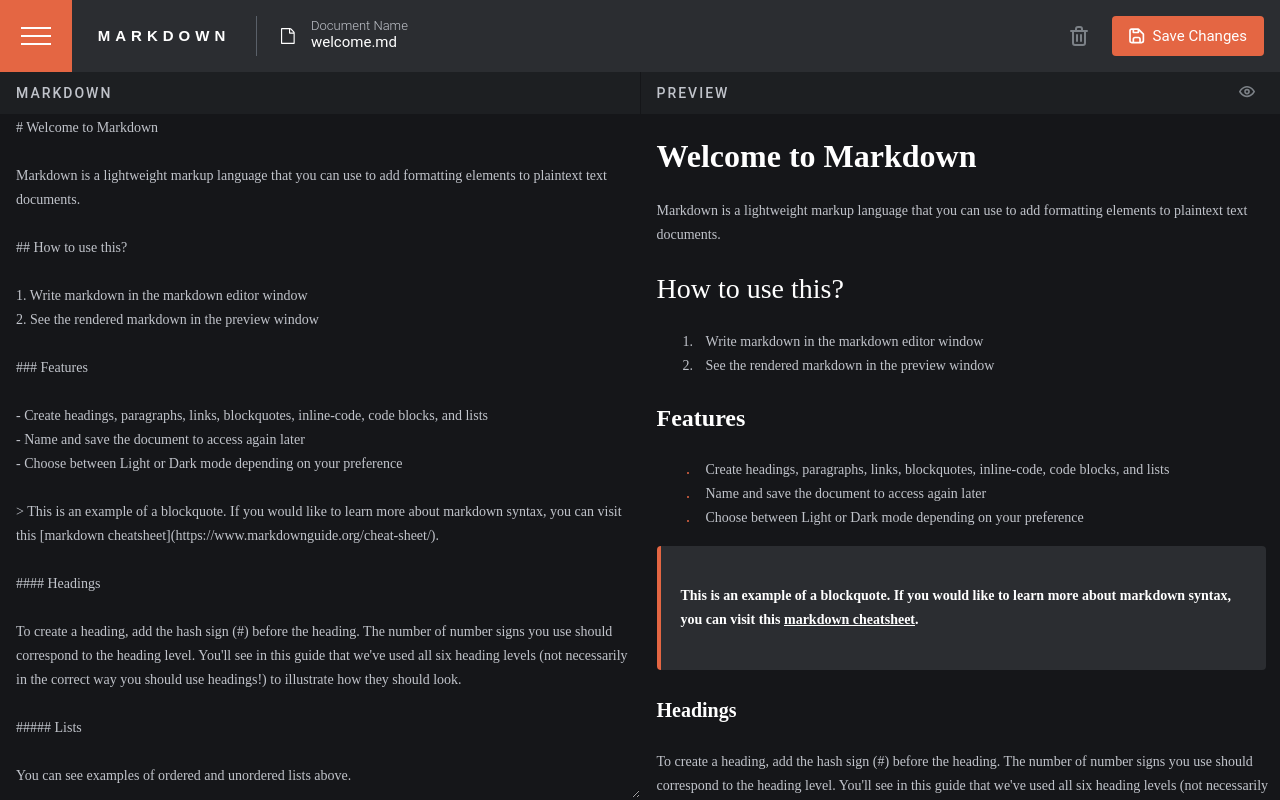
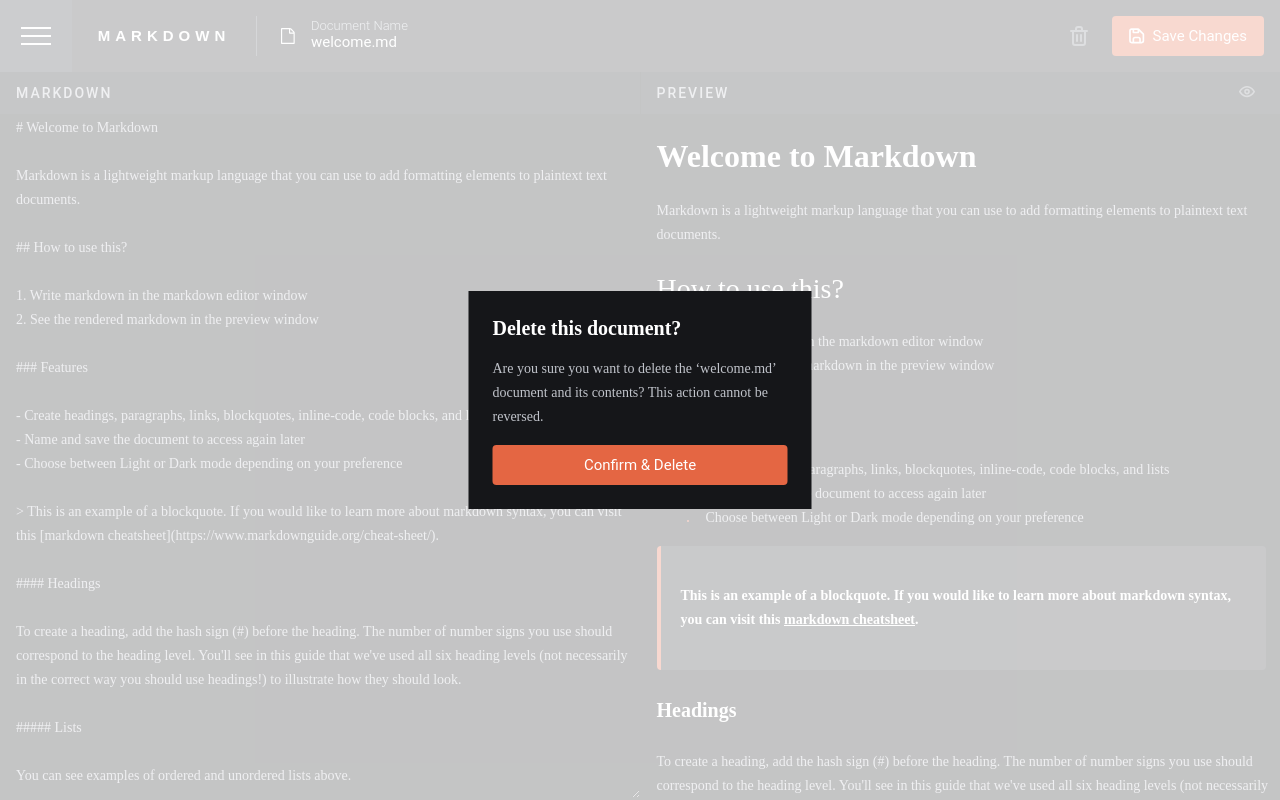
Before and after one commit to maplesyrupweb/fem-markdown-editor-react, a React (Create React App) app: page / in a window 1280 px wide. Both pictures are taken after a click on the button 1079 px from the left and 36 px from the top of the page. Built offline with nearby package versions, Linux system fonts and the light colour scheme.

Commit message:
Add delete modal

```diff
--- a/src/App.js
+++ b/src/App.js
@@ -1,7 +1,9 @@
 import React, { useContext, useRef, useState } from "react";
 import styled, { createGlobalStyle } from "styled-components";
 import { ThemeContext } from "./themes/themeContext";
+// import Modal from "react-modal";
 
+import CustomModal from "./components/Modal/Modal";
 import Navigation from "./components/Navigation/Navigation";
 import Home from "./components/Home/Home";
 
@@ -156,6 +158,7 @@
 const App = () => {
   const { theme } = useContext(ThemeContext);
   const [showSidebar, setShowSidebar] = useState(false);
+  const [modalOpen, setModalOpen] = useState(false);
   const inputRef = useRef(null);
 
   const handleSidebar = () => {
@@ -170,12 +173,13 @@
   return (
     <>
       <GlobalStyle theme={theme} />
-      {console.log(theme.color.htmlheaders)}
-      <StyledApp>
+      <StyledApp appElement={StyledApp}>
+        <CustomModal modalOpen={modalOpen} setModalOpen={setModalOpen} />
         <Navigation
           showSidebar={showSidebar}
           handleSidebar={handleSidebar}
           handleEnter={handleEnter}
+          setModalOpen={setModalOpen}
         />
         <Home inputRef={inputRef} showSidebar={showSidebar} />
       </StyledApp>
--- a/src/components/Modal/Modal.js
+++ b/src/components/Modal/Modal.js
@@ -1,5 +1,90 @@
-import React from "react";
+import React, { useContext } from "react";
+import Modal from "react-modal";
+import styled from "styled-components";
+import { ThemeContext } from "../../themes/themeContext";
+import { DocumentContext } from "../../documents/documentContext";
 
-const Modal = () => {};
+const StyleModal = styled(Modal)`
+  position: fixed;
+  top: 50%;
+  left: 50%;
+  right: auto;
+  bottom: auto;
+  margin-right: -50%;
+  transform: translate(-50%, -50%);
+  padding: 24px;
+  display: flex;
+  flex-flow: column nowrap;
+  background-color: ${({ theme }) => theme.background.main};
+`;
+const Header = styled.div`
+  width: 295px;
+  font-family: "Roboto Slab";
+  font-style: normal;
+  font-weight: 700;
+  font-size: 20px;
+  line-height: 26px;
+  margin-bottom: 16px;
+  color: ${({ theme }) => theme.color.htmlheaders};
+`;
+const Text = styled.div`
+  width: 295px;
+  font-family: "Roboto Slab";
+  font-style: normal;
+  font-weight: 400;
+  font-size: 14px;
+  line-height: 24px;
+  margin-bottom: 16px;
+  color: ${({ theme }) => theme.color.previewbody};
+`;
+const Button = styled.button`
+  display: flex;
+  flex-flow: row nowrap;
+  justify-content: center;
+  align-items: center;
+  width: 295px;
+  height: 40px;
+  margin: 0px;
+  padding: 0;
+  border: none;
+  border-radius: 4px;
+  color: #ffffff;
+  background-color: #e46643;
+  font-family: "Roboto";
+  font-style: normal;
+  font-weight: 400;
+  font-size: 15px;
+  line-height: 18px;
 
-export default Modal;
+  &:hover {
+    background-color: #f39765;
+  }
+`;
+
+const CustomModal = ({ modalOpen, setModalOpen }) => {
+  const { theme } = useContext(ThemeContext);
+  const { deleteDocument } = useContext(DocumentContext);
+  return (
+    <StyleModal
+      isOpen={modalOpen}
+      onRequestClose={() => setModalOpen(false)}
+      theme={theme}
+    >
+      <Header theme={theme}>Delete this document?</Header>
+      <Text theme={theme}>
+        Are you sure you want to delete the ‘welcome.md’ document and its
+        contents? This action cannot be reversed.
+      </Text>
+      <Button
+        onClick={() => {
+          setModalOpen(false);
+          deleteDocument();
+        }}
+      >
+        Confirm & Delete
+      </Button>
+    </StyleModal>
+  );
+};
+
+export default CustomModal;
--- a/src/components/Navigation/DeleteButton.js
+++ b/src/components/Navigation/DeleteButton.js
@@ -1,9 +1,6 @@
-/* Delete, Create, Save buttons very similar */
-
-import React, { useContext } from "react";
+import React from "react";
 import styled from "styled-components";
 import iconDelete from "../../assets/icon-delete.svg";
-import { DocumentContext } from "../../documents/documentContext";
 
 const StyledDeleteButton = styled.button`
   height: 20px;
@@ -13,6 +10,7 @@
   background-color: #2b2d31;
   cursor: pointer;
   border: none;
+
   &:hover {
     color: #e46643;
   }
@@ -24,11 +22,13 @@
   }
 `;
 
-const DeleteButton = () => {
-  const { deleteDocument } = useContext(DocumentContext);
-
+const DeleteButton = ({ setModalOpen }) => {
   return (
-    <StyledDeleteButton onClick={deleteDocument}>
+    <StyledDeleteButton
+      onClick={() => {
+        setModalOpen(true);
+      }}
+    >
       <DeleteIcon src={iconDelete} />
     </StyledDeleteButton>
   );
--- a/src/components/Navigation/Navbar.js
+++ b/src/components/Navigation/Navbar.js
@@ -107,7 +107,7 @@
   align-items: center;
 `;
 
-const Navbar = ({ showSidebar, handleSidebar, handleEnter }) => {
+const Navbar = ({ showSidebar, handleSidebar, handleEnter, setModalOpen }) => {
   const { activeDocument, onDocumentNameChange } = useContext(DocumentContext);
 
   const handleKeyUp = (event) => {
@@ -140,7 +140,7 @@
         </DocumentContainer>
       </LeftContainer>
       <RightContainer>
-        <DeleteButton />
+        <DeleteButton setModalOpen={setModalOpen} />
         <SaveButton />
       </RightContainer>
     </StyledNavbar>
--- a/src/components/Navigation/Navigation.js
+++ b/src/components/Navigation/Navigation.js
@@ -6,16 +6,21 @@
 
 const StyledNavigation = styled.div``;
 
-
-const Navigation = ({ showSidebar, handleSidebar, handleEnter }) => {
+const Navigation = ({
+  showSidebar,
+  handleSidebar,
+  handleEnter,
+  setModalOpen,
+}) => {
   return (
     <StyledNavigation>
       <Sidebar showSidebar={showSidebar} />
       <Navbar
-        handleEnter={handleEnter}
         showSidebar={showSidebar}
         handleSidebar={handleSidebar}
-        />
+        handleEnter={handleEnter}
+        setModalOpen={setModalOpen}
+      />
     </StyledNavigation>
   );
 };
```
